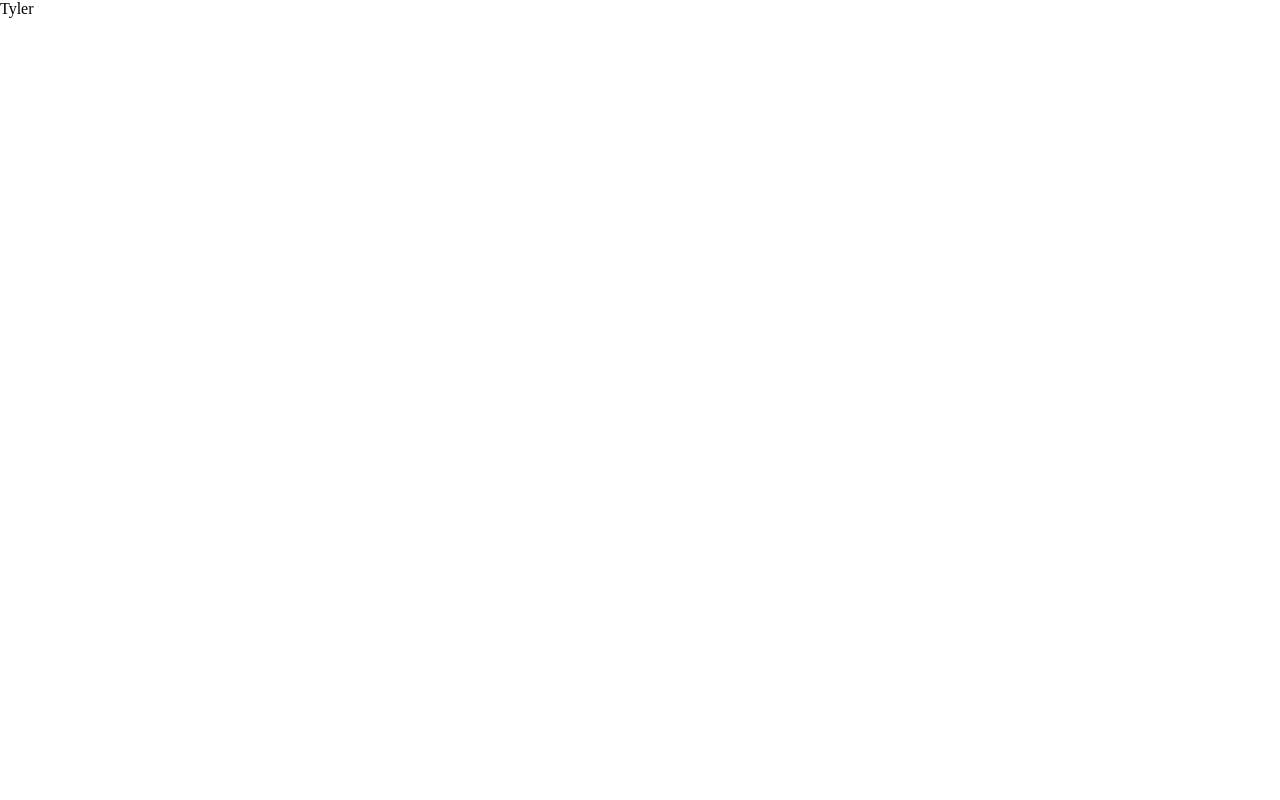
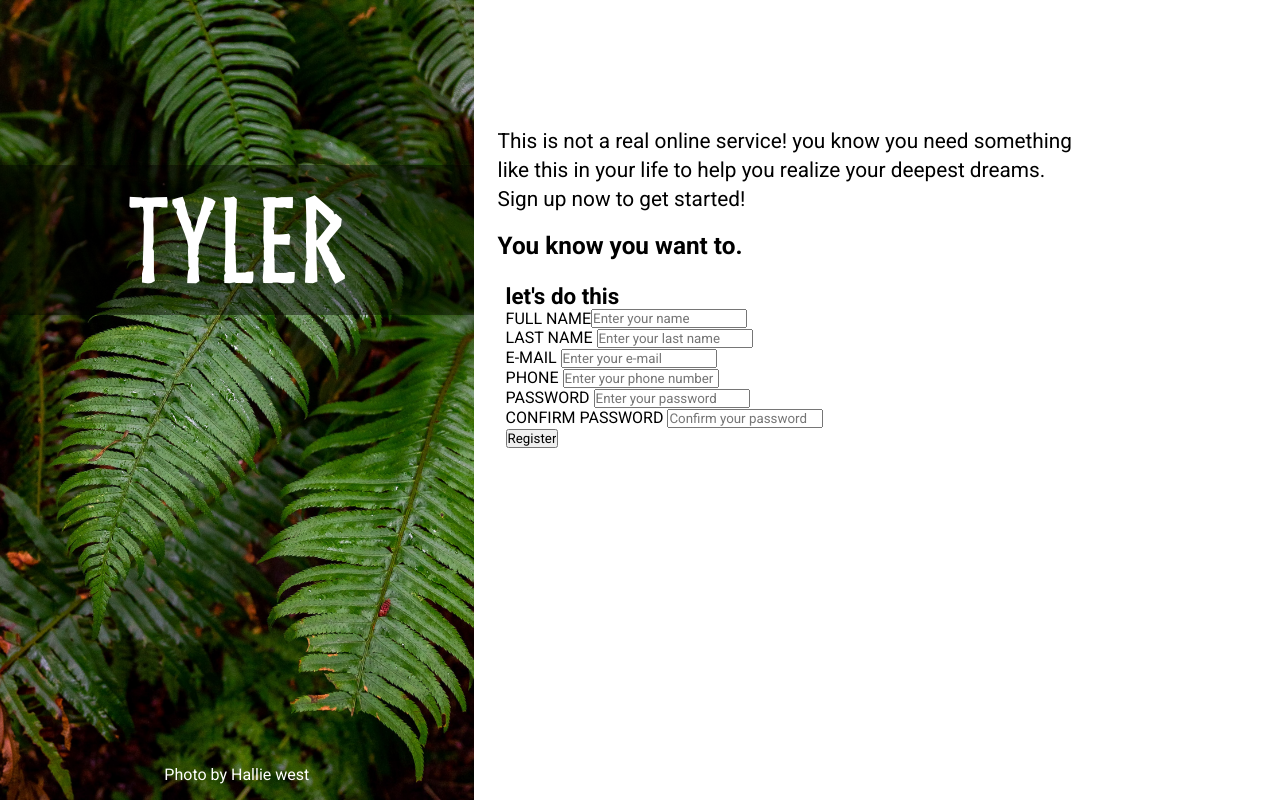
Before and after one commit to tailonnorris/Form-practice, a plain HTML site: page index.html in a window 1280 px wide. Drawn offline with Linux system fonts and the light colour scheme.

Commit message:
left and right done

```diff
--- a/index.html
+++ b/index.html
@@ -4,18 +4,63 @@
     <meta charset="UTF-8">
     <meta http-equiv="X-UA-Compatible" content="IE=edge">
     <meta name="viewport" content="width=device-width, initial-scale=1.0">
+    <link rel="preconnect" href="https://fonts.googleapis.com">
+    <link rel="preconnect" href="https://fonts.gstatic.com" crossorigin>
+    <link href="https://fonts.googleapis.com/css2?family=Roboto:wght@400;700&display=swap" rel="stylesheet">
     <link rel="stylesheet" href="style.css">
     <title>Form!</title>
 </head>
 <body>
 <div class="container">
+
     <div class="left">
-        <div class="left-background"></div>
         <div class="left-title">
             <p>Tyler</p>
         </div>
+        <p>Photo by Hallie west</p>
     </div>
-    <div class="rigth"></div>
-</div>
+
+    <div class="right">
+        <div class="rigth--text">
+            <p>This is not a real online service! you know you need something</p>
+            <p>like this in your life to help you realize your deepest dreams.</p>
+            <p>Sign up now to get started!</p>
+            <h3>You know you want to.</h3>
+        </div>
+
+        <div class="form-container">
+            <form action="post">
+            <p class="title">let's do this</p>
+                <div class="user-details">
+                        <span class="details">FULL NAME</span>
+                        <input type="text" placeholder="Enter your name" required id="name">
+                    </div>
+                    <div class="input-box">
+                        <span class="details">LAST NAME</span>
+                        <input type="text" placeholder="Enter your last name" required id="name">
+                    </div>
+                    <div class="input-box">
+                        <span class="details">E-MAIL</span>
+                        <input type="email" placeholder="Enter your e-mail" required id="name">
+                    </div>
+                    <div class="input-box">
+                        <span class="details">PHONE</span>
+                        <input type="tel" placeholder="Enter your phone number" required id="name">
+                    </div>
+                    <div class="input-box">
+                        <span class="details">PASSWORD</span>
+                        <input type="password" placeholder="Enter your password"  required id="name">
+                    </div>
+                    <div class="input-box">
+                        <span class="details">CONFIRM PASSWORD</span>
+                        <input type="password" placeholder="Confirm your password" required id="name">
+                </div>
+
+                <div class="button-box">
+                    <input type="submit" value="Register">
+                </div>
+            </form>
+        </div>
+    </div>
 </body>
 </html>
--- a/style.css
+++ b/style.css
@@ -2,6 +2,105 @@
     padding: 0;
     margin: 0;
     box-sizing: border-box;
+    font-family: 'Roboto', sans-serif;
+
 }
 
-.container
+@font-face {
+    font-family: 'Norse-Bold' ;
+    src: url(./assets/Norse-Bold.otf);
+}
+
+.container{
+    display: grid;
+    grid-template-columns: 37% 63%;
+    height: 100vh;
+    width: 100vw;
+}
+
+.left{
+    background-image: url('./assets/halie-west-25xggax4bSA-unsplash.jpg');
+    background-repeat: no-repeat;
+    background-size:  cover;
+    background-position: center;
+    padding: 0;
+    display: grid;
+    grid-template-columns: 1fr;
+    grid-template-rows: 1fr 1fr 3fr;
+}
+
+.left>p{
+    grid-row: 3/4;
+    align-self: end;
+    color: white;
+    justify-self: center;
+    padding-bottom: 1em;
+}
+
+.left-title{
+    width: 100%;
+    min-height: 150px;
+    background-color: #0000006e;
+    display: grid;
+    text-align: center;
+    align-self: center;
+    grid-column: 1/2;
+    grid-row: 2/3;
+    color: white;
+    padding: 1em;
+
+}
+
+.left-title>p{
+    font-family:'Norse-Bold';
+    font-size: 7.3rem;
+    display: flex;
+    align-items: center;
+    justify-content: center;
+}
+
+.right{
+    padding: 1.5em;
+    display: grid;
+    grid-template-rows: 2fr 1fr 3fr;
+    width: 100%;
+}
+
+.rigth--text{
+    grid-row: 1/2;
+    display: grid;
+    gap: .3rem;
+    justify-self: left;
+    align-self: end;
+    font-size: 1.3em;
+    width: 1;
+    width: 100%;
+}
+
+.rigth--text h3{
+    margin: 15px 0;
+}
+
+.form-container{
+    grid-row: 2/4;
+    max-width: 700px;
+    width: 100%;
+    padding: .5em;
+}
+
+/* form */
+
+.form-container  .title{
+    font-size: 1.4rem;
+    font-weight: 600;
+    position: relative;
+}
+
+.form-container form .user-details{
+    display: flex;
+    flex-wrap: wrap;
+}
+
+.form-container form .input-box{
+    width: calc(100% /2 - 20px)
+}
```
